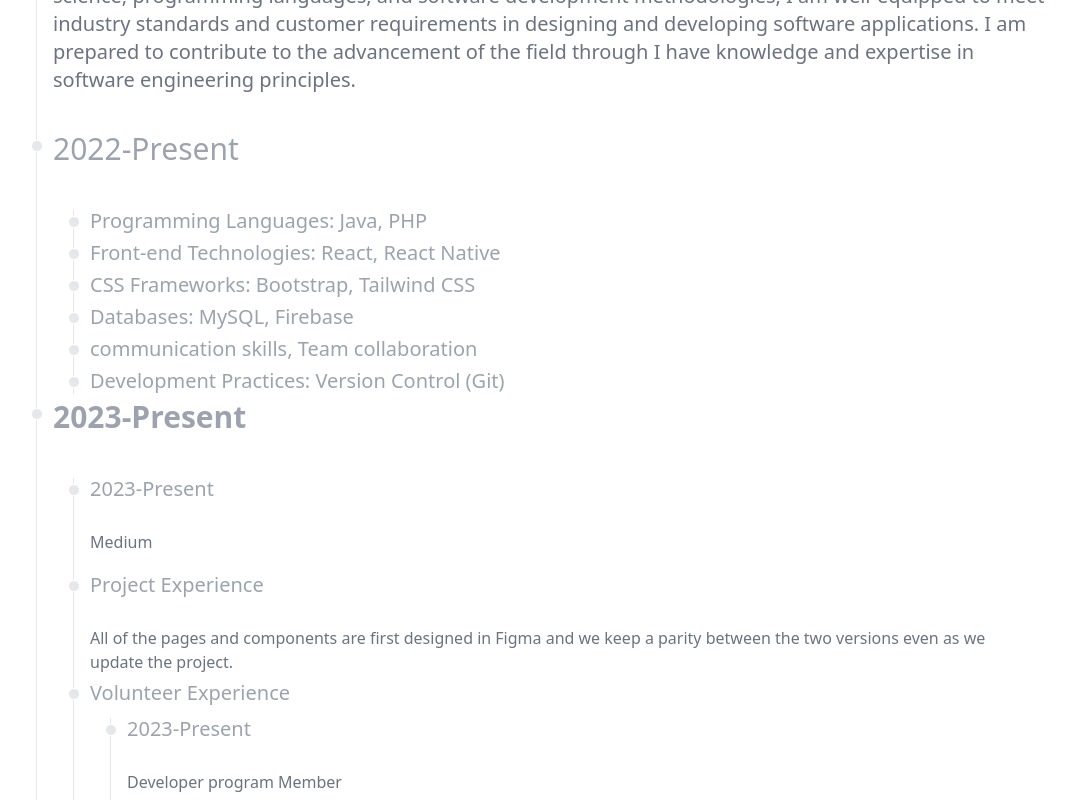
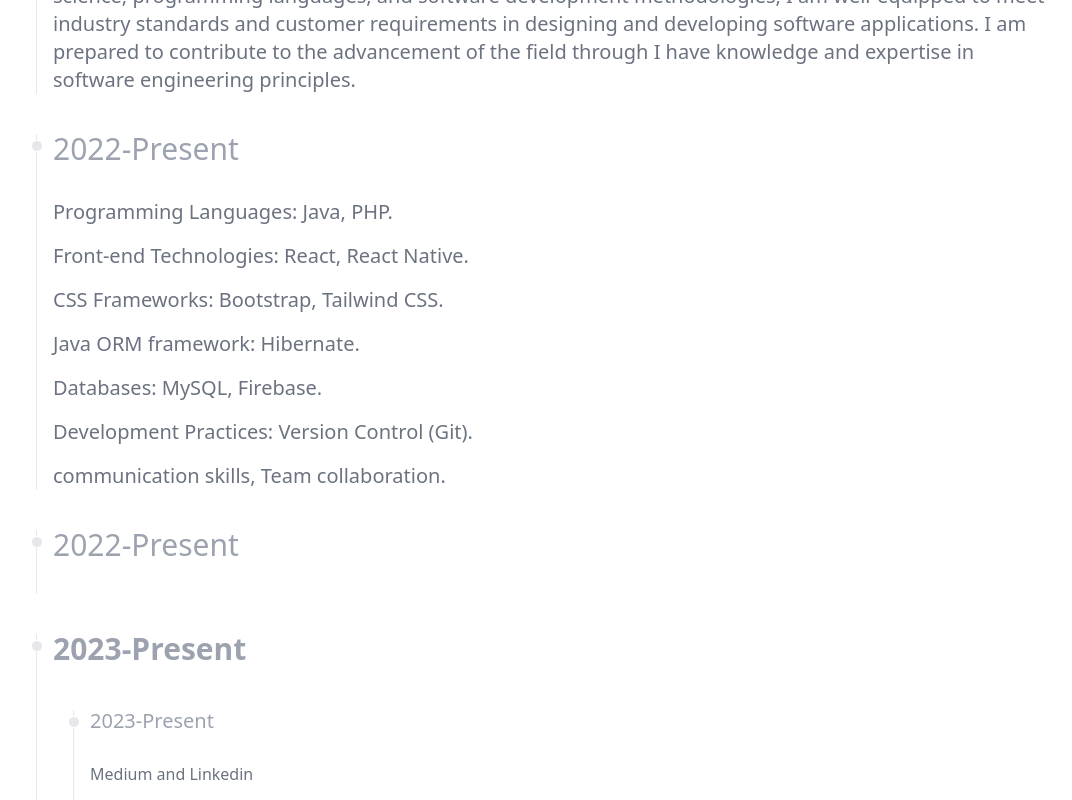
Before and after one commit to IshanNikeshalaNawarathna/ishannikeshala, a React (Create React App) app: page / in a window 1280 px wide. Shown: the part 1720-2520 px from the top of the page, without its empty margins (92-1164 px from the left). Built offline with nearby package versions, Linux system fonts and the light colour scheme.

Commit message:
About page design update

```diff
--- /dev/null
+++ b/src/components/Education.js
@@ -0,0 +1,22 @@
+import React from 'react'
+
+
+function Education() {
+    return (
+        <div className='mt-4'>
+            <div className='lg:mt-10 mt-10'>
+                <ol class="relative border-s border-gray-200 dark:border-gray-700">
+                    <li class="mb-10 ms-4">
+                        <div class="absolute w-3 h-3 bg-gray-200 rounded-full mt-1.5 -start-1.5 border border-white dark:border-gray-900 dark:bg-gray-700"></div>
+                        <time class="mb-1 text-3xl font-semibold leading-none text-gray-400 dark:text-gray-500">2022-Present</time>
+                        <h3 class="text-2xl font-semibold  dark:text-gray-900 text-white">Education</h3>
+                        <h3 class="text-2xl font-semibold  dark:text-gray-900 text-white">BEng In Software Engineering | IIC university of technology Cambodia  University</h3>
+                        <p class="mb-4 text-xl font-normal text-gray-500 dark:text-gray-400">As a undergraduate of the Bachelor of Engineering in Software Engineering program, I possess a deep understanding of software design, development, and maintenance. With I strong foundation in computer science, programming languages, and software development methodologies, I am well-equipped to meet industry standards and customer requirements in designing and developing software applications. I am prepared to contribute to the advancement of the field through I have knowledge and expertise in software engineering principles.</p>
+                    </li>
+                </ol>
+            </div>
+        </div>
+    )
+}
+
+export default Education;
--- /dev/null
+++ b/src/components/Experience.js
@@ -0,0 +1,21 @@
+import React from 'react'
+
+
+function Experience() {
+    return (
+        <div className='mt-4'>
+            <div className='lg:mt-10 mt-10'>
+                <ol class="relative border-s border-gray-200 dark:border-gray-700">
+                    <li class="mb-10 ms-4">
+                        <div class="absolute w-3 h-3 bg-gray-200 rounded-full mt-1.5 -start-1.5 border border-white dark:border-gray-900 dark:bg-gray-700"></div>
+                        <time class="mb-1 text-3xl font-normal leading-none text-gray-400 dark:text-gray-500">2022-Present</time>
+                        <h3 class="text-2xl font-semibold dark:text-gray-900 text-white">Experience</h3>
+
+                    </li>
+                </ol>
+            </div>
+        </div>
+    )
+}
+
+export default Experience;
--- /dev/null
+++ b/src/components/Skills.js
@@ -0,0 +1,27 @@
+import React from 'react'
+
+
+function skills() {
+    return (
+        <div className='mt-4'>
+            <div className='lg:mt-10 mt-10'>
+                <ol class="relative border-s border-gray-200 dark:border-gray-700">
+                    <li class="mb-10 ms-4">
+                        <div class="absolute w-3 h-3 bg-gray-200 rounded-full mt-1.5 -start-1.5 border border-white dark:border-gray-900 dark:bg-gray-700"></div>
+                        <time class="mb-1 text-3xl font-normal leading-none text-gray-400 dark:text-gray-500">2022-Present</time>
+                        <h3 class="text-2xl font-semibold dark:text-gray-900 text-white">Skills</h3>
+                        <p class="mb-4 text-xl font-normal text-gray-500 dark:text-gray-400">Programming Languages: Java, PHP.</p>
+                        <p class="mb-4 text-xl font-normal text-gray-500 dark:text-gray-400">Front-end Technologies: React, React Native.</p>
+                        <p class="mb-4 text-xl font-normal text-gray-500 dark:text-gray-400">CSS Frameworks: Bootstrap, Tailwind CSS.</p>
+                        <p class="mb-4 text-xl font-normal text-gray-500 dark:text-gray-400">Java ORM framework: Hibernate.</p>
+                        <p class="mb-4 text-xl font-normal text-gray-500 dark:text-gray-400">Databases: MySQL, Firebase.</p>
+                        <p class="mb-4 text-xl font-normal text-gray-500 dark:text-gray-400">Development Practices: Version Control (Git).</p>
+                        <p class="mb-4 text-xl font-normal text-gray-500 dark:text-gray-400">communication skills, Team collaboration.</p>
+                    </li>
+                </ol>
+            </div>
+        </div>
+    )
+}
+
+export default skills;
--- a/src/page/About.js
+++ b/src/page/About.js
@@ -2,7 +2,9 @@ import React, { useState, Fragment } from 'react'
 import img from '../assets/img/ISHAN.jpg';
 import GitHub from '../components/GitHub';
 import Button from '../components/Button';
-
+import Eduction from '../components/Education'
+import Skills from '../components/Skills';
+import Experience from '../components/Experience';
 
 export const About = () => {
 
@@ -26,48 +28,12 @@ export const About = () => {
               </div>
               <Button />
             </div>
+
+            <Eduction />
+            <Skills />
+            <Experience/>
             <div className='lg:mt-10 mt-10'>
               <ol class="relative border-s border-gray-200 dark:border-gray-700">
-                <li class="mb-10 ms-4">
-                  <div class="absolute w-3 h-3 bg-gray-200 rounded-full mt-1.5 -start-1.5 border border-white dark:border-gray-900 dark:bg-gray-700"></div>
-                  <time class="mb-1 text-3xl font-semibold leading-none text-gray-400 dark:text-gray-500">2022-Present</time>
-                  <h3 class="text-2xl font-semibold  dark:text-gray-900 text-white">Education</h3>
-                  <h3 class="text-2xl font-semibold  dark:text-gray-900 text-white">BEng In Software Engineering | IIC university of technology Cambodia  University</h3>
-                  <p class="mb-4 text-xl font-normal text-gray-500 dark:text-gray-400">As a undergraduate of the Bachelor of Engineering in Software Engineering program, I possess a deep understanding of software design, development, and maintenance. With I strong foundation in computer science, programming languages, and software development methodologies, I am well-equipped to meet industry standards and customer requirements in designing and developing software applications. I am prepared to contribute to the advancement of the field through I have knowledge and expertise in software engineering principles.</p>
-                </li>
-                <li class="mb-2 ms-4">
-                  <div class="absolute w-3 h-3 bg-gray-200 rounded-full mt-1.5 -start-1.5 border border-white dark:border-gray-900 dark:bg-gray-700"></div>
-                  <time class="mb-1 text-3xl font-normal leading-none text-gray-400 dark:text-gray-500">2022-Present</time>
-                  <h3 class="text-2xl font-semibold dark:text-gray-900 text-white">Skills</h3>
-                  <div className='px-5 mt-3'>
-                    <ol class="relative border-s border-gray-200 dark:border-gray-700 mt-3">
-                      <li class="mb-2 ms-4">
-                        <div class="absolute w-3 h-3 bg-gray-200 rounded-full mt-1.5 -start-1.5 border border-white dark:border-gray-900 dark:bg-gray-700"></div>
-                        <time class="mb-1 text-xl font-normal leading-none text-gray-400 dark:text-gray-500">Programming Languages: Java, PHP</time>
-                      </li>
-                      <li class="mb-2 ms-4">
-                        <div class="absolute w-3 h-3 bg-gray-200 rounded-full mt-1.5 -start-1.5 border border-white dark:border-gray-900 dark:bg-gray-700"></div>
-                        <time class="mb-1 text-xl font-normal leading-none text-gray-400 dark:text-gray-500">Front-end Technologies: React, React Native</time>
-                      </li>
-                      <li class="mb-2 ms-4">
-                        <div class="absolute w-3 h-3 bg-gray-200 rounded-full mt-1.5 -start-1.5 border border-white dark:border-gray-900 dark:bg-gray-700"></div>
-                        <time class="mb-1 text-xl font-normal leading-none text-gray-400 dark:text-gray-500">CSS Frameworks: Bootstrap, Tailwind CSS</time>
-                      </li>
-                      <li class="mb-2 ms-4">
-                        <div class="absolute w-3 h-3 bg-gray-200 rounded-full mt-1.5 -start-1.5 border border-white dark:border-gray-900 dark:bg-gray-700"></div>
-                        <time class="mb-1 text-xl font-normal leading-none text-gray-400 dark:text-gray-500">Databases: MySQL, Firebase</time>
-                      </li>
-                      <li class="mb-2 ms-4">
-                        <div class="absolute w-3 h-3 bg-gray-200 rounded-full mt-1.5 -start-1.5 border border-white dark:border-gray-900 dark:bg-gray-700"></div>
-                        <time class="mb-1 text-xl font-normal leading-none text-gray-400 dark:text-gray-500">communication skills, Team collaboration</time>
-                      </li>
-                      <li class="mb-2 ms-4">
-                        <div class="absolute w-3 h-3 bg-gray-200 rounded-full mt-1.5 -start-1.5 border border-white dark:border-gray-900 dark:bg-gray-700"></div>
-                        <time class="mb-1 text-xl font-normal leading-none text-gray-400 dark:text-gray-500">Development Practices: Version Control (Git)</time>
-                      </li>
-                    </ol>
-                  </div>
-                </li>
                 <li className="ms-4">
                   <div className="absolute w-3 h-3 bg-gray-200 rounded-full mt-1.5 -start-1.5 border border-white dark:border-gray-900 dark:bg-gray-700"></div>
                   <time className="mb-1 text-3xl font-semibold leading-none text-gray-400 dark:text-gray-500">2023-Present</time>
@@ -78,7 +44,7 @@ export const About = () => {
                         <div className="absolute w-3 h-3 bg-gray-200 rounded-full mt-1.5 -start-1.5 border border-white dark:border-gray-900 dark:bg-gray-700"></div>
                         <time className="mb-1 text-xl font-normal leading-none text-gray-400 dark:text-gray-500">2023-Present</time>
                         <h3 class="text-xl font-semibold  dark:text-gray-900 text-white">Technology Blogger</h3>
-                        <p className="mb-4 text-base font-normal text-gray-500 dark:text-gray-400">Medium</p>
+                        <p className="mb-4 text-base font-normal text-gray-500 dark:text-gray-400">Medium and Linkedin</p>
 
                       </li>
                       <li className="mb-2 ms-4">
```
